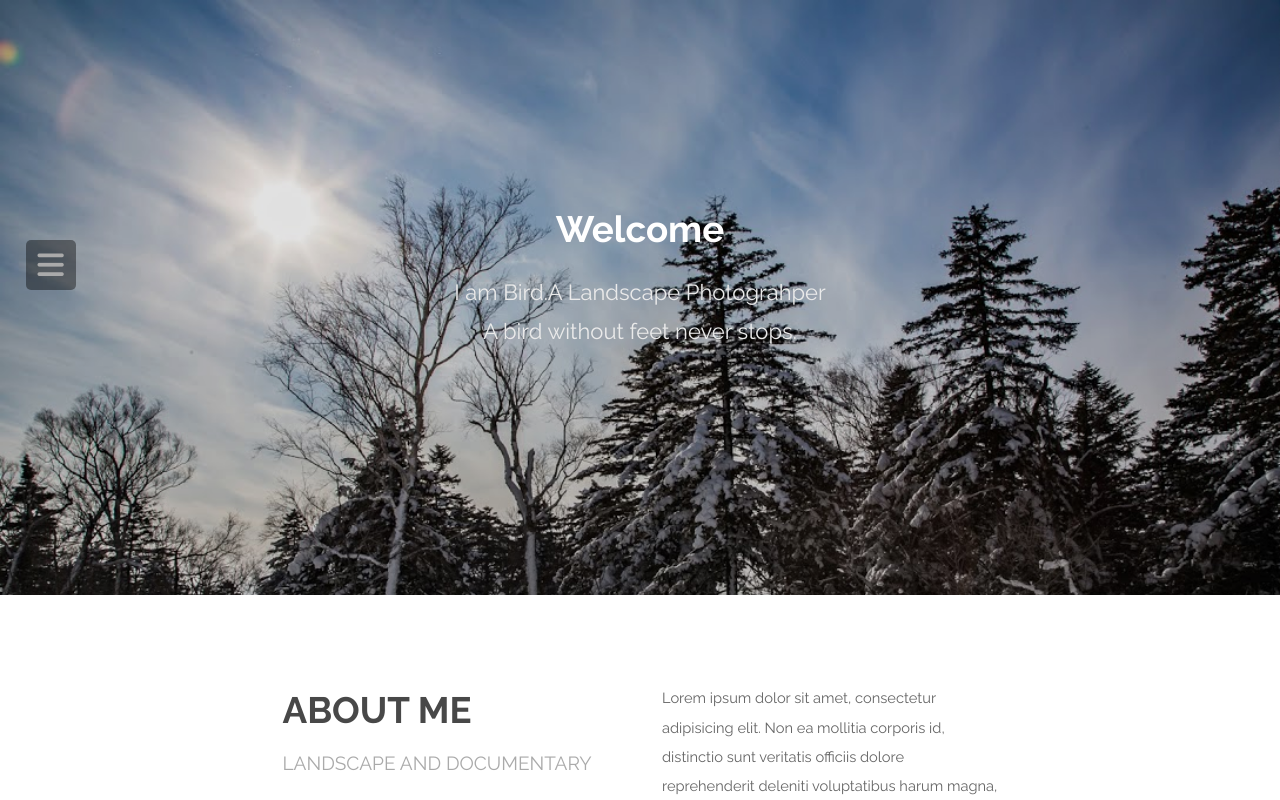
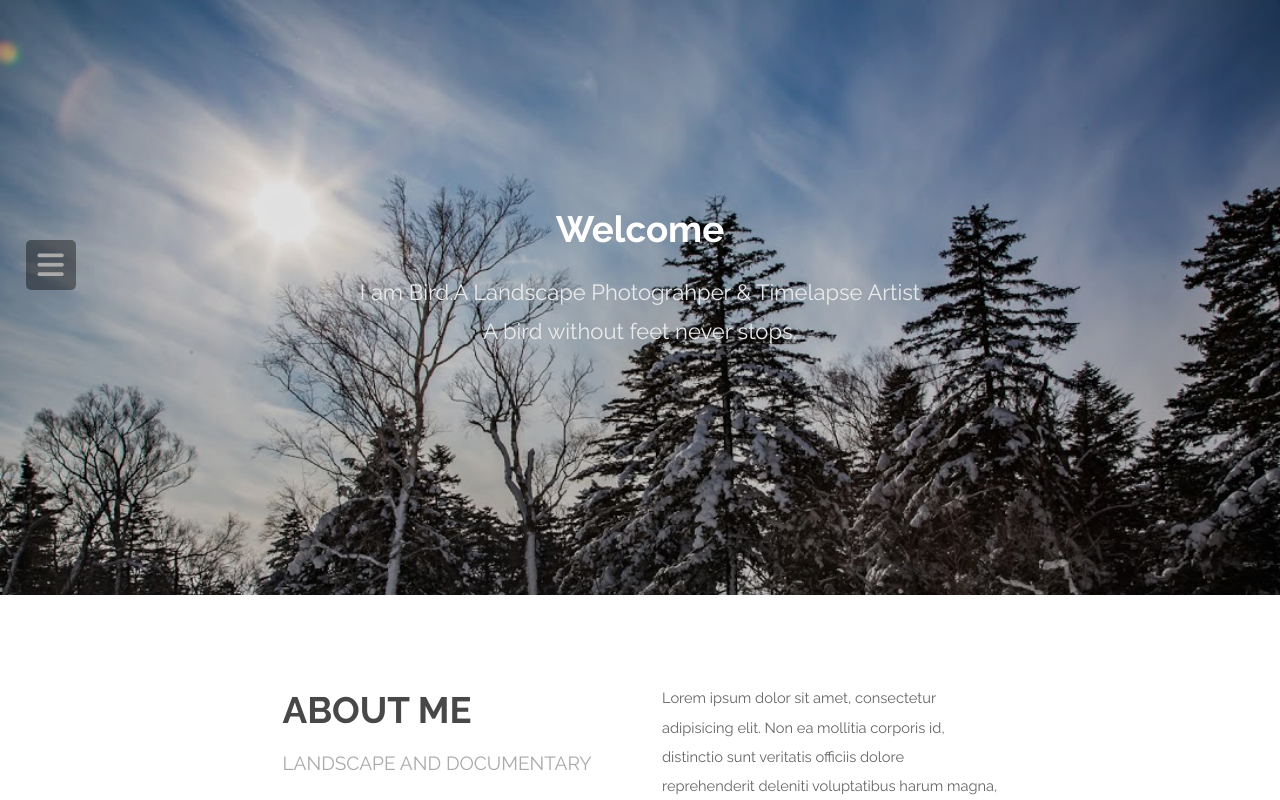
Before and after one commit to chan1629/chan1629.github.io, a website: page index.html in a window 1280 px wide. Shown: the top 800 px of the page. Drawn offline with nearby package versions, Linux system fonts and the light colour scheme.

Commit message:
Update index.html

```diff
--- a/index.html
+++ b/index.html
@@ -32,7 +32,7 @@
 		<!-- Banner -->
 			<section id="banner">
 				<h2>Welcome</h2>
-				<p>I am Bird.A Landscape Photograhper <br /> A bird without feet never stops.</p>
+				<p>I am Bird.A Landscape Photograhper & Timelapse Artist<br /> A bird without feet never stops.</p>
 				<ul class="actions">
 					<!-- <li><a href="#" class="button special big">Get Started</a></li> -->
 					<!-- <li><i class="fa fa-facebook" aria-hidden="true"></i></li> -->
```
